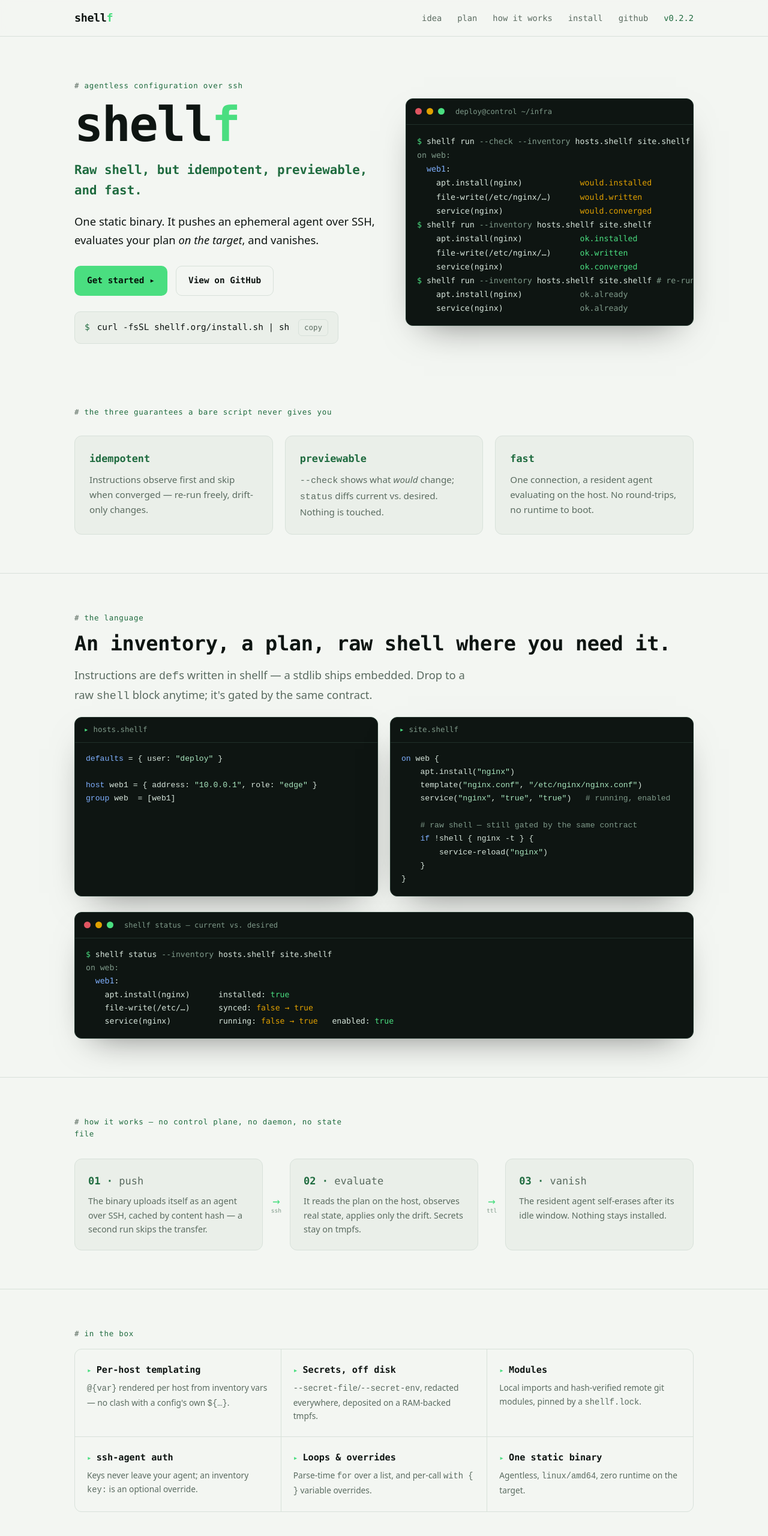
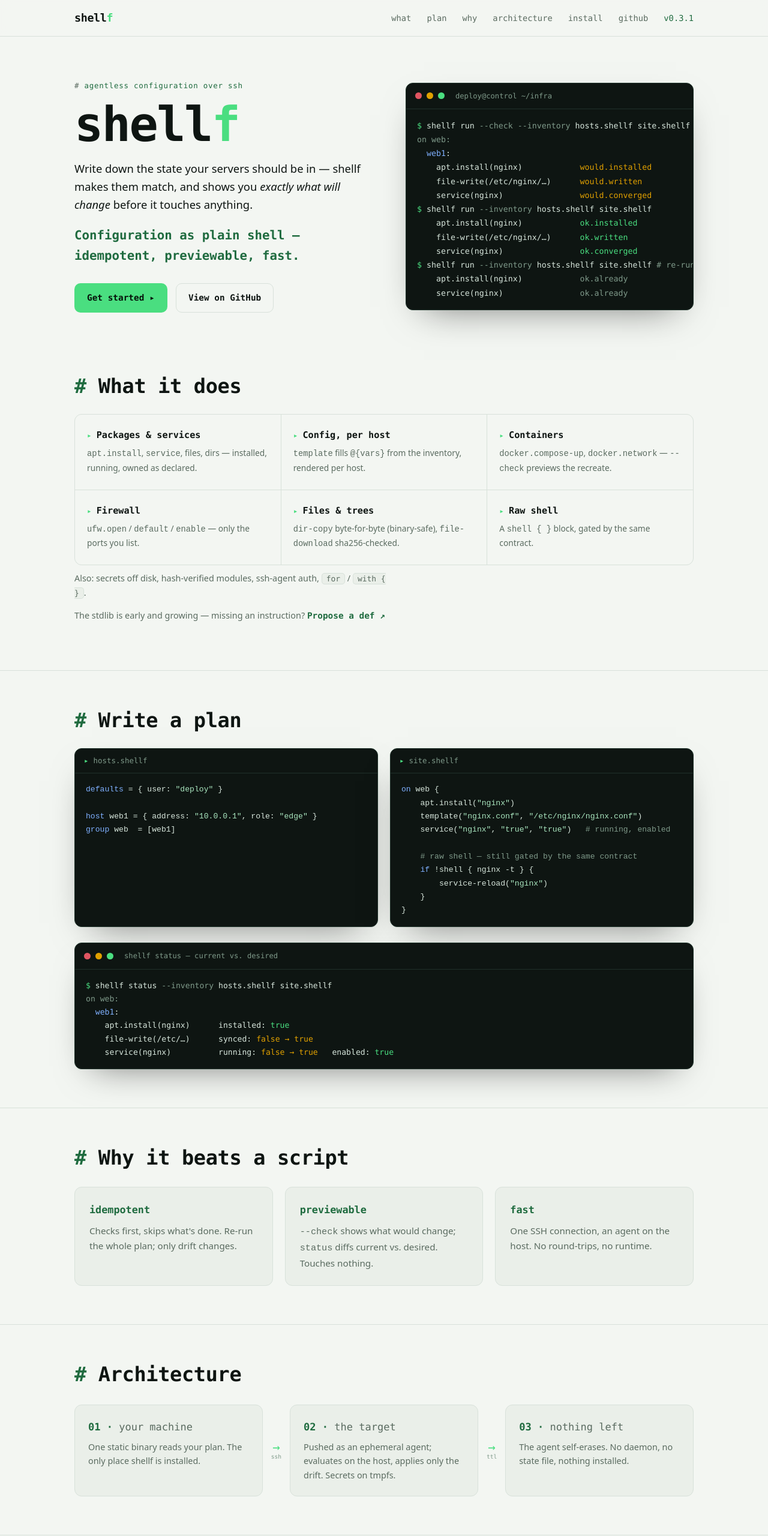
Before and after one commit to haribo/shellf, a plain HTML site: page site/index.html in a window 1280 px wide. Shown: the top 2560 px of the page at 60% size. Drawn offline with Linux system fonts and the light colour scheme.

Commit message:
chore(site): refresh the landing page to the validated mockup

```diff
--- a/site/index.html
+++ b/site/index.html
@@ -4,9 +4,9 @@
 <meta charset="utf-8">
 <meta name="viewport" content="width=device-width, initial-scale=1">
 <title>shellf — raw shell, but idempotent, previewable, fast</title>
-<meta name="description" content="shellf runs configuration as plain shell — idempotent, previewable, and fast. A single static binary pushes an ephemeral agent over SSH, evaluates your plan on the target, and vanishes.">
+<meta name="description" content="Write down the state your servers should be in — shellf makes them match, and shows you exactly what will change first. Agentless configuration over SSH.">
 <meta property="og:title" content="shellf">
-<meta property="og:description" content="Raw shell, but idempotent, previewable, and fast.">
+<meta property="og:description" content="Configuration as plain shell — idempotent, previewable, fast.">
 <meta name="theme-color" content="#0e1512">
 <link rel="icon" type="image/svg+xml" href="favicon.svg">
 <style>
@@ -71,6 +71,10 @@
     color:var(--accent-ink); text-transform:none; margin:0 0 14px;
   }
   .eyebrow::before{content:"# "; color:var(--muted)}
+
+  /* section title: the section's topic, prominent, as an on-brand shell comment */
+  .sec{margin:0 0 26px}
+  .sec::before{content:"# "; color:var(--accent-ink)}
 
   h2{
     font-family:var(--mono); font-weight:700; letter-spacing:-.01em;
@@ -204,6 +208,12 @@
   /* get started */
   .start-cta{display:flex; flex-direction:column; align-items:center; text-align:center}
   .start-cta .install{margin-top:22px}
+  .get-term{width:100%; max-width:760px; margin-top:24px; text-align:left}
+  .build-note{margin-top:18px; font-size:.9rem; color:var(--muted)}
+  .build-note code{font-family:var(--mono); background:var(--bg-2); border:1px solid var(--line); border-radius:5px; padding:1px 7px; font-size:.9em}
+  .tlink{color:var(--accent-ink); font-family:var(--mono); font-weight:600}
+  .tlink:hover{text-decoration:underline}
+  #what .build-note{margin-top:10px}
   ol.steps{list-style:none; counter-reset:s; padding:0; margin:18px 0 0; display:grid; gap:16px}
   ol.steps li{counter-increment:s; padding-left:42px; position:relative; font-size:.98rem}
   ol.steps li::before{content:counter(s); position:absolute; left:0; top:-2px; font-family:var(--mono); font-weight:700; color:var(--green); border:1px solid var(--term-line); background:var(--term-bg); width:28px; height:28px; border-radius:8px; display:grid; place-items:center; font-size:.82rem}
@@ -241,12 +251,13 @@
   <div class="wrap navrow">
     <a class="brand wm" href="#top">shell<span class="f">f</span><span class="cur">_</span></a>
     <nav class="links">
-      <a href="#idea" class="hide-sm">idea</a>
+      <a href="#what" class="hide-sm">what</a>
       <a href="#plan" class="hide-sm">plan</a>
-      <a href="#how">how&nbsp;it&nbsp;works</a>
+      <a href="#why" class="hide-sm">why</a>
+      <a href="#how">architecture</a>
       <a href="#start">install</a>
       <a href="https://github.com/haribo/shellf" target="_blank" rel="noopener">github</a>
-      <a href="#" class="ver">v0.2.2</a>
+      <a href="#" class="ver">v0.3.1</a>
     </nav>
   </div>
 </header>
@@ -259,17 +270,12 @@
       <div>
         <p class="eyebrow">agentless configuration over ssh</p>
         <h1 class="wm">shell<span class="f">f</span><span class="cur">_</span></h1>
-        <p class="tagline">Raw shell, but idempotent, previewable, and fast.</p>
-        <p class="lead">One static binary. It pushes an ephemeral agent over SSH, evaluates your plan
-          <em>on the target</em>, and vanishes.</p>
+        <p class="lead">Write down the state your servers should be in — shellf makes them match, and
+          shows you <em>exactly what will change</em> before it touches anything.</p>
+        <p class="tagline">Configuration as plain shell — idempotent, previewable, fast.</p>
         <div class="btns">
           <a class="btn btn-primary" href="#start">Get started <span class="arw">▸</span></a>
           <a class="btn btn-ghost" href="https://github.com/haribo/shellf" target="_blank" rel="noopener">View on GitHub</a>
-        </div>
-        <div class="install">
-          <span class="dollar">$</span>
-          <span>curl -fsSL shellf.org/install.sh | sh</span>
-          <span class="copy">copy</span>
         </div>
       </div>
 
@@ -297,24 +303,21 @@
     </div>
   </section>
 
-  <!-- ============ IDEA / PILLARS ============ -->
-  <section id="idea">
+  <!-- ============ WHAT IT DOES ============ -->
+  <section id="what">
     <div class="wrap">
-      <p class="eyebrow">the three guarantees a bare script never gives you</p>
-      <div class="pillars">
-        <div class="pill">
-          <div class="k">idempotent</div>
-          <p>Instructions observe first and skip when converged — re-run freely, drift-only changes.</p>
-        </div>
-        <div class="pill">
-          <div class="k">previewable</div>
-          <p><code>--check</code> shows what <em>would</em> change; <code>status</code> diffs current vs. desired. Nothing is touched.</p>
-        </div>
-        <div class="pill">
-          <div class="k">fast</div>
-          <p>One connection, a resident agent evaluating on the host. No round-trips, no runtime to boot.</p>
-        </div>
+      <h2 class="sec">What it does</h2>
+      <div class="feat">
+        <div class="cell"><div class="c-k"><span class="mk">▸</span>Packages &amp; services</div><p><code>apt.install</code>, <code>service</code>, files, dirs — installed, running, owned as declared.</p></div>
+        <div class="cell"><div class="c-k"><span class="mk">▸</span>Config, per host</div><p><code>template</code> fills <code>@{vars}</code> from the inventory, rendered per host.</p></div>
+        <div class="cell"><div class="c-k"><span class="mk">▸</span>Containers</div><p><code>docker.compose-up</code>, <code>docker.network</code> — <code>--check</code> previews the recreate.</p></div>
+        <div class="cell"><div class="c-k"><span class="mk">▸</span>Firewall</div><p><code>ufw.open</code> / <code>default</code> / <code>enable</code> — only the ports you list.</p></div>
+        <div class="cell"><div class="c-k"><span class="mk">▸</span>Files &amp; trees</div><p><code>dir-copy</code> byte-for-byte (binary-safe), <code>file-download</code> sha256-checked.</p></div>
+        <div class="cell"><div class="c-k"><span class="mk">▸</span>Raw shell</div><p>A <code>shell { }</code> block, gated by the same contract.</p></div>
       </div>
+      <p class="build-note">Also: secrets off disk, hash-verified modules, ssh-agent auth, <code>for</code> / <code>with { }</code>.</p>
+      <p class="build-note">The stdlib is early and growing — missing an instruction?
+        <a class="tlink" href="https://github.com/haribo/shellf/issues" target="_blank" rel="noopener">Propose a def ↗</a></p>
     </div>
   </section>
 
@@ -323,9 +326,7 @@
   <!-- ============ PLAN ============ -->
   <section id="plan">
     <div class="wrap">
-      <p class="eyebrow">the language</p>
-      <h2>An inventory, a plan, raw shell where you need it.</h2>
-      <p class="lead muted">Instructions are <code>def</code>s written in shellf — a stdlib ships embedded. Drop to a raw <code>shell</code> block anytime; it's gated by the same contract.</p>
+      <h2 class="sec">Write a plan</h2>
 
       <div class="duo">
         <div class="term filecard code">
@@ -373,25 +374,22 @@
 
   <hr class="rule">
 
-  <!-- ============ HOW IT WORKS ============ -->
-  <section id="how">
+  <!-- ============ WHY ============ -->
+  <section id="why">
     <div class="wrap">
-      <p class="eyebrow">how it works — no control plane, no daemon, no state file</p>
-
-      <div class="flow">
-        <div class="node">
-          <div class="n-k">01 · <b>push</b></div>
-          <p>The binary uploads itself as an agent over SSH, cached by content hash — a second run skips the transfer.</p>
+      <h2 class="sec">Why it beats a script</h2>
+      <div class="pillars">
+        <div class="pill">
+          <div class="k">idempotent</div>
+          <p>Checks first, skips what's done. Re-run the whole plan; only drift changes.</p>
         </div>
-        <div class="conn"><div class="stack2"><span>→</span><small>ssh</small></div></div>
-        <div class="node">
-          <div class="n-k">02 · <b>evaluate</b></div>
-          <p>It reads the plan on the host, observes real state, applies only the drift. Secrets stay on tmpfs.</p>
+        <div class="pill">
+          <div class="k">previewable</div>
+          <p><code>--check</code> shows what would change; <code>status</code> diffs current vs. desired. Touches nothing.</p>
         </div>
-        <div class="conn"><div class="stack2"><span>→</span><small>ttl</small></div></div>
-        <div class="node">
-          <div class="n-k">03 · <b>vanish</b></div>
-          <p>The resident agent self-erases after its idle window. Nothing stays installed.</p>
+        <div class="pill">
+          <div class="k">fast</div>
+          <p>One SSH connection, an agent on the host. No round-trips, no runtime.</p>
         </div>
       </div>
     </div>
@@ -399,17 +397,25 @@
 
   <hr class="rule">
 
-  <!-- ============ FEATURES ============ -->
-  <section id="features">
+  <!-- ============ ARCHITECTURE ============ -->
+  <section id="how">
     <div class="wrap">
-      <p class="eyebrow">in the box</p>
-      <div class="feat">
-        <div class="cell"><div class="c-k"><span class="mk">▸</span>Per-host templating</div><p><code>@{var}</code> rendered per host from inventory vars — no clash with a config's own <code>${…}</code>.</p></div>
-        <div class="cell"><div class="c-k"><span class="mk">▸</span>Secrets, off disk</div><p><code>--secret-file</code>/<code>--secret-env</code>, redacted everywhere, deposited on a RAM-backed tmpfs.</p></div>
-        <div class="cell"><div class="c-k"><span class="mk">▸</span>Modules</div><p>Local imports and hash-verified remote git modules, pinned by a <code>shellf.lock</code>.</p></div>
-        <div class="cell"><div class="c-k"><span class="mk">▸</span>ssh-agent auth</div><p>Keys never leave your agent; an inventory <code>key:</code> is an optional override.</p></div>
-        <div class="cell"><div class="c-k"><span class="mk">▸</span>Loops &amp; overrides</div><p>Parse-time <code>for</code> over a list, and per-call <code>with { }</code> variable overrides.</p></div>
-        <div class="cell"><div class="c-k"><span class="mk">▸</span>One static binary</div><p>Agentless, <code>linux/amd64</code>, zero runtime on the target.</p></div>
+      <h2 class="sec">Architecture</h2>
+      <div class="flow">
+        <div class="node">
+          <div class="n-k">01 · <b>your machine</b></div>
+          <p>One static binary reads your plan. The only place shellf is installed.</p>
+        </div>
+        <div class="conn"><div class="stack2"><span>→</span><small>ssh</small></div></div>
+        <div class="node">
+          <div class="n-k">02 · <b>the target</b></div>
+          <p>Pushed as an ephemeral agent; evaluates on the host, applies only the drift. Secrets on tmpfs.</p>
+        </div>
+        <div class="conn"><div class="stack2"><span>→</span><small>ttl</small></div></div>
+        <div class="node">
+          <div class="n-k">03 · <b>nothing left</b></div>
+          <p>The agent self-erases. No daemon, no state file, nothing installed.</p>
+        </div>
       </div>
     </div>
   </section>
@@ -419,17 +425,29 @@
   <!-- ============ GET STARTED ============ -->
   <section id="start">
     <div class="wrap start-cta">
-      <p class="eyebrow">get started</p>
-      <h2>Build it, point it at a host.</h2>
-      <div class="install">
-        <span class="dollar">$</span>
-        <span>CGO_ENABLED=0 go build -o shellf ./cmd/shellf</span>
-        <span class="copy">copy</span>
+      <h2 class="sec">Install</h2>
+
+      <div class="term code get-term">
+        <div class="term-bar">
+          <span class="dot r"></span><span class="dot y"></span><span class="dot g"></span>
+          <span class="term-title">install &amp; run</span>
+        </div>
+        <div class="term-body">
+<span class="l"><span class="cmt"># the latest static binary (linux/amd64)</span></span>
+<span class="l"><span class="prompt">$</span> curl -fsSL https://github.com/haribo/shellf/releases/latest/download/shellf-linux-amd64 <span class="flag">-o</span> shellf &amp;&amp; chmod +x shellf</span>
+<span class="l"> </span>
+<span class="l"><span class="cmt"># preview, apply, check state — flags before the plan</span></span>
+<span class="l"><span class="prompt">$</span> ./shellf run <span class="flag">--check --inventory</span> hosts.shellf site.shellf</span>
+<span class="l"><span class="prompt">$</span> ./shellf run <span class="flag">--inventory</span> hosts.shellf site.shellf</span>
+<span class="l"><span class="prompt">$</span> ./shellf status <span class="flag">--inventory</span> hosts.shellf site.shellf <span class="cur">▏</span></span>
+        </div>
       </div>
+
       <div class="btns">
-        <a class="btn btn-primary" href="https://github.com/haribo/shellf" target="_blank" rel="noopener">Read the docs <span class="arw">▸</span></a>
+        <a class="btn btn-primary" href="https://github.com/haribo/shellf/releases" target="_blank" rel="noopener">Releases <span class="arw">▸</span></a>
         <a class="btn btn-ghost" href="https://github.com/haribo/shellf" target="_blank" rel="noopener">GitHub</a>
       </div>
+      <p class="build-note">or build from source: <code>go build -o shellf ./cmd/shellf</code></p>
     </div>
   </section>
 
@@ -442,7 +460,7 @@
       <span class="dom">shellf.org</span>
       <a href="https://github.com/haribo/shellf" target="_blank" rel="noopener">github ↗</a>
     </div>
-    <p class="disclaimer"># experimental · v0.2.2 · Debian/systemd · linux/amd64 control host</p>
+    <p class="disclaimer"># experimental · v0.3.1 · Debian/systemd · linux/amd64 control host</p>
   </div>
 </footer>
 
```
